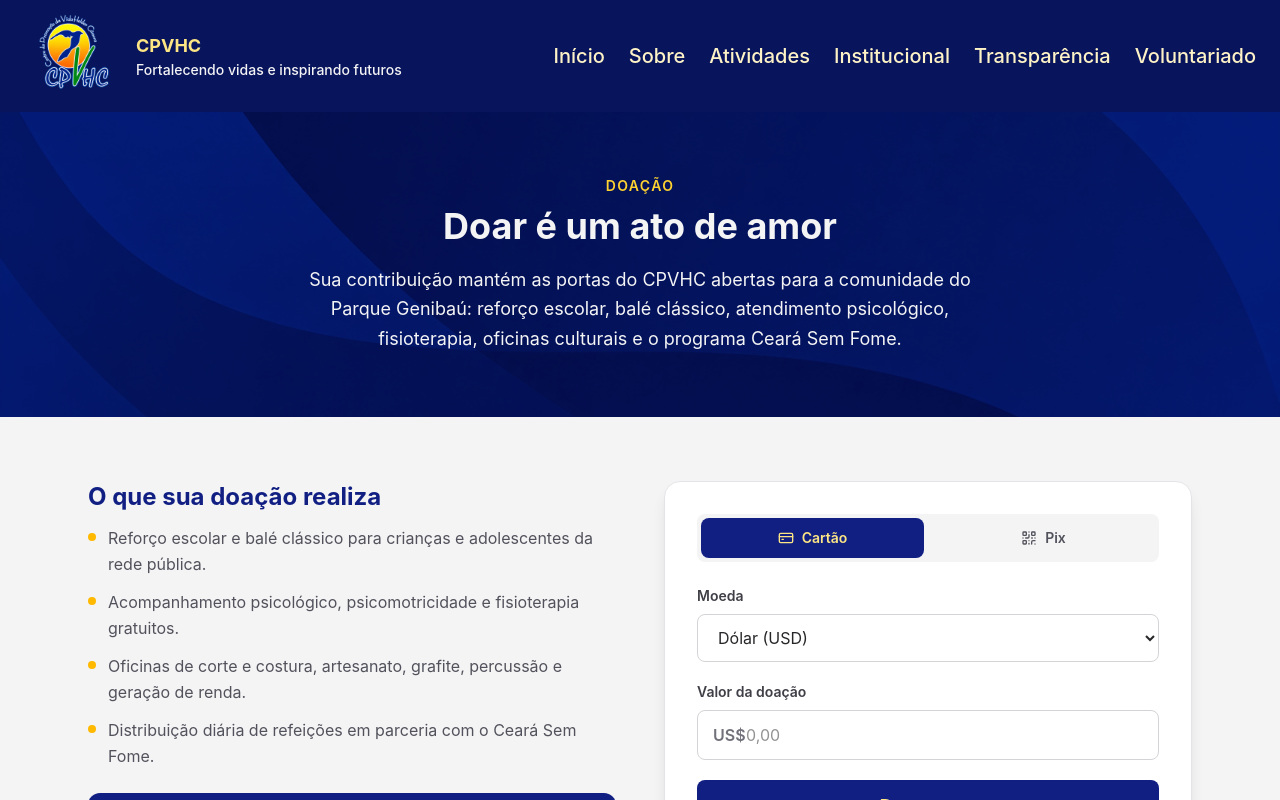
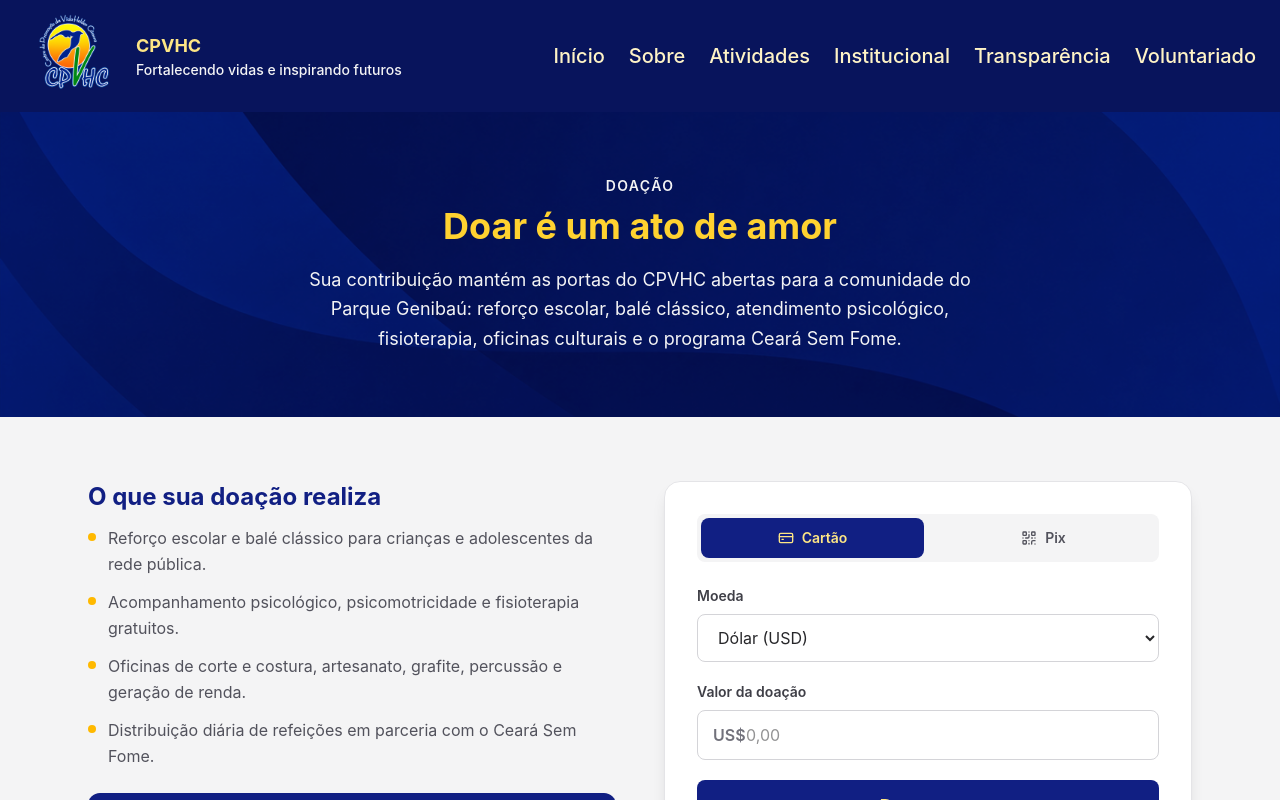
Before and after one commit to Myzoulz/Next.js-Tailwind-Centro-de-Promocao-da-Vida-Helder-Camara, a Next.js app: page /donate in a window 1280 px wide. Shown: the top 800 px of the page. Built offline with nearby package versions, Linux system fonts and the light colour scheme.

Commit message:
ajusta cor do rotulo de doacao no hero translucido

```diff
--- a/app/donate/page.tsx
+++ b/app/donate/page.tsx
@@ -11,8 +11,8 @@
                 }}
             >
                 <div className="flex flex-col justify-center items-center bg-brand-900/40 h-full py-16 px-6 text-center">
-                    <h2 className="text-sm font-semibold uppercase tracking-widest text-amber-300 mb-2">Doação</h2>
-                    <h1 className="text-4xl font-bold max-w-3xl mx-auto leading-tight text-zinc-100">Doar é um ato de amor</h1>
+                    <h2 className="text-sm font-semibold uppercase tracking-widest text-zinc-100 mb-2">Doação</h2>
+                    <h1 className="text-4xl font-bold max-w-3xl mx-auto leading-tight text-amber-300">Doar é um ato de amor</h1>
                     <p className="text-zinc-100 text-lg mt-4 max-w-2xl mx-auto leading-relaxed">
                         Sua contribuição mantém as portas do CPVHC abertas para a comunidade do Parque Genibaú:
                         reforço escolar, balé clássico, atendimento psicológico, fisioterapia, oficinas culturais e o
```
